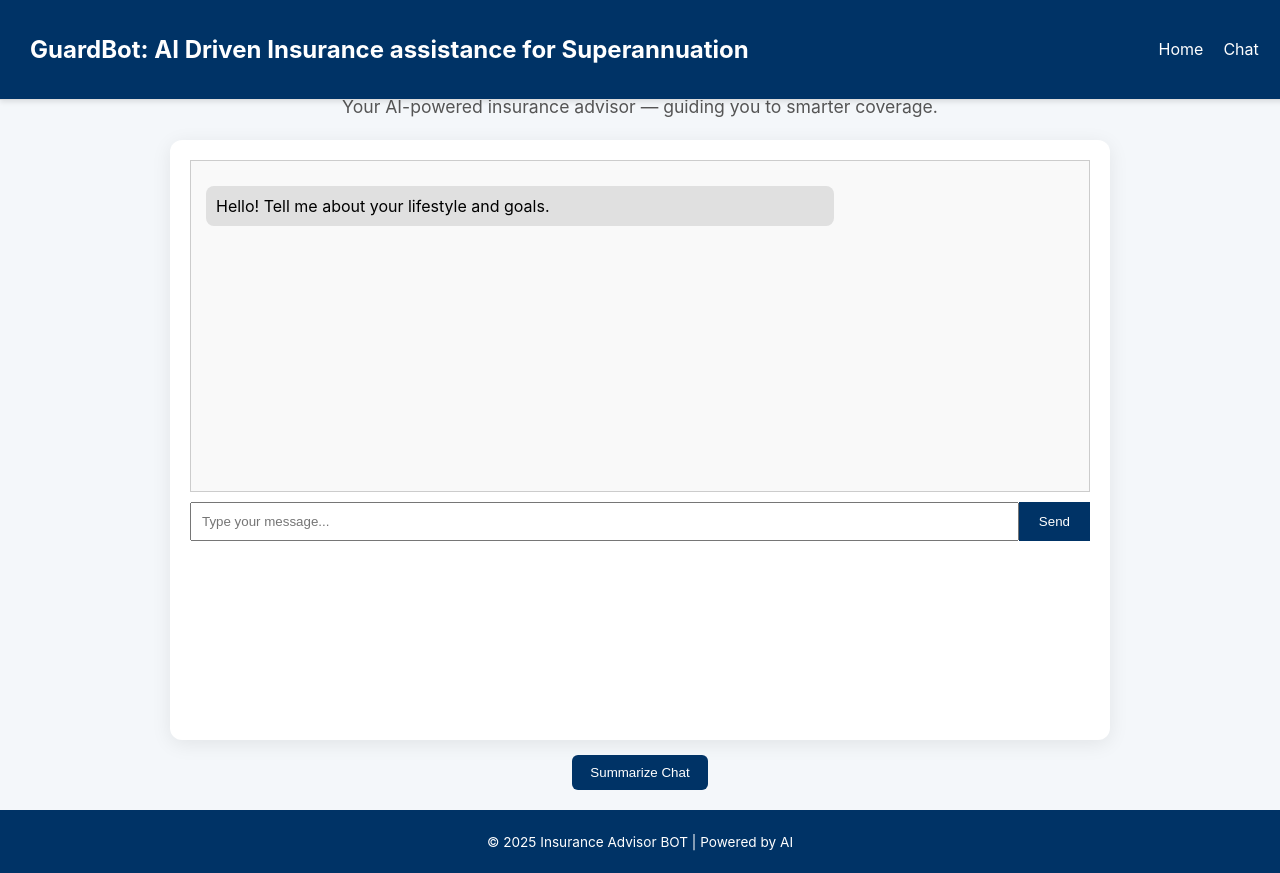
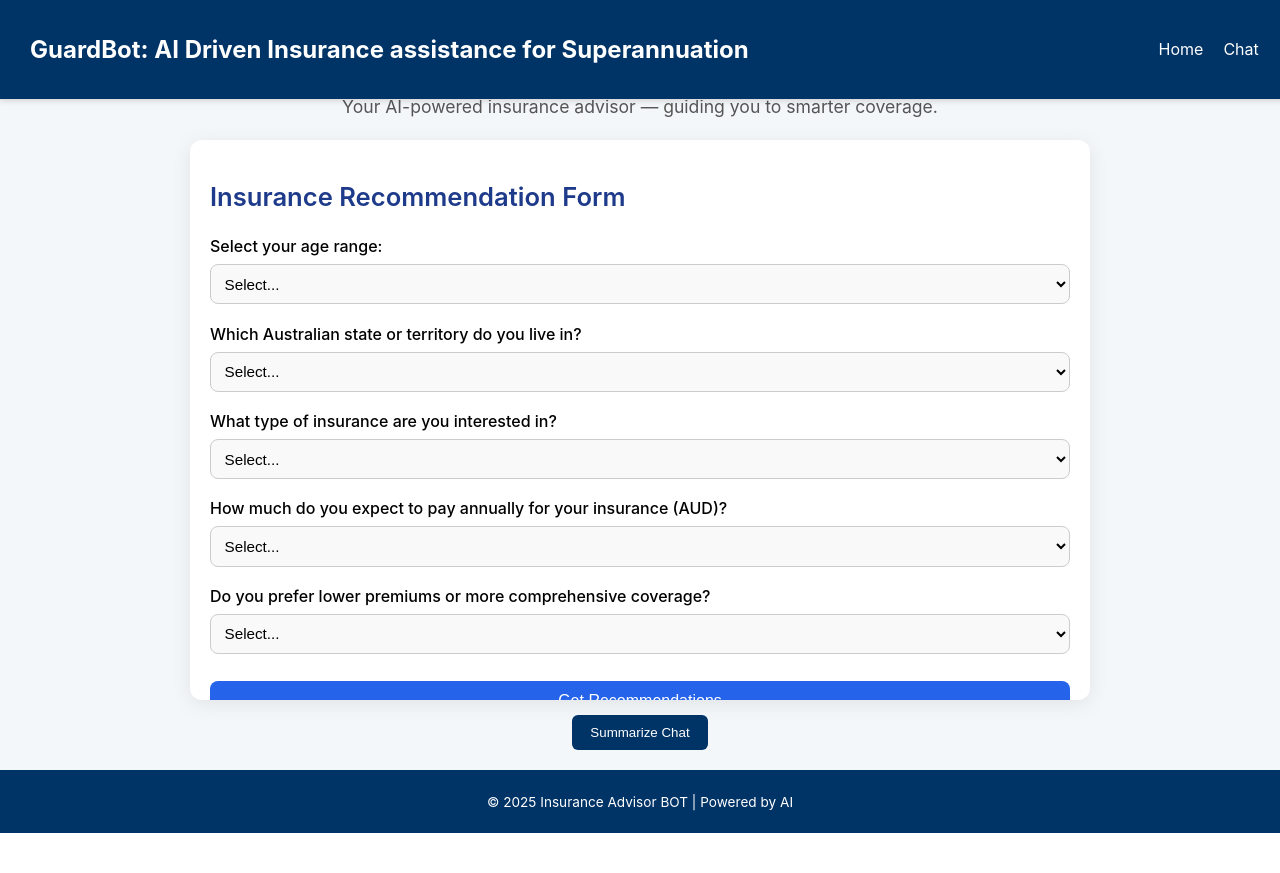
Before and after one commit to DrishttiNarwal/MUFG-Hackathon, a React (Create React App) app in the folder Frontend/mugfhackathon-app/: page /chat in a window 1280 px wide. After the commit the page ends 833 px from the top, so only its background shows below. Built offline with nearby package versions, Linux system fonts and the light colour scheme.

Commit message:
Added a form UI for Chatbot page with add on insuarance policy with fee

```diff
--- /dev/null
+++ b/Frontend/mugfhackathon-app/src/components/Chatbot.css
@@ -0,0 +1,86 @@
+html, body {
+  height: 100%;
+  margin: 0;
+  padding: 0;
+}
+
+.chatbot-container {
+  display: flex;
+  flex-direction: column;
+  justify-content: flex-start;
+  max-width: 600px;
+  margin: auto;
+  background: #fff;
+  border-radius: 12px;
+  box-shadow: 0 4px 10px rgba(0,0,0,0.08);
+  padding: 2rem;
+  height: 90vh; /* occupy most of the screen height */
+  overflow-y: auto; /* scroll if needed */
+  box-sizing: border-box;
+}
+
+.chatbot-title {
+  font-size: 1.6rem;
+  font-weight: 600;
+  margin-bottom: 1.5rem;
+  color: #1e3a8a;
+}
+
+.chatbot-subtitle {
+  font-size: 1.4rem;
+  font-weight: 500;
+  margin-bottom: 1rem;
+}
+
+.chatbot-field {
+  margin-bottom: 1.2rem;
+}
+
+.chatbot-label {
+  display: block;
+  font-weight: 500;
+  margin-bottom: 0.5rem;
+}
+
+.chatbot-input {
+  width: 100%;
+  padding: 0.6rem;
+  border: 1px solid #ccc;
+  border-radius: 8px;
+  background: #f9f9f9;
+  font-size: 0.95rem;
+}
+
+.chatbot-button {
+  display: inline-block;
+  background-color: #2563eb;
+  color: white;
+  padding: 0.7rem 1.5rem;
+  border-radius: 8px;
+  border: none;
+  font-size: 1rem;
+  font-weight: 500;
+  cursor: pointer;
+  transition: background 0.2s ease;
+  margin-top: 0.5rem;
+}
+
+.chatbot-button:hover {
+  background-color: #1e40af;
+}
+
+.chatbot-error {
+  color: #dc2626;
+  font-size: 0.85rem;
+  margin-top: 0.3rem;
+}
+
+/* Make scrollbars prettier */
+.chatbot-container::-webkit-scrollbar {
+  width: 6px;
+}
+
+.chatbot-container::-webkit-scrollbar-thumb {
+  background-color: rgba(0,0,0,0.2);
+  border-radius: 4px;
+}
--- a/Frontend/mugfhackathon-app/src/components/Chatbot.js
+++ b/Frontend/mugfhackathon-app/src/components/Chatbot.js
@@ -1,69 +1,124 @@
 import React, { useState } from "react";
 import RecommendationCard from "./RecommendationCard";
+import "./Chatbot.css";
 
 export default function Chatbot() {
-  const [messages, setMessages] = useState([
-    { sender: "bot", text: "Hello! Tell me about your lifestyle and goals." }
-  ]);
-  const [input, setInput] = useState("");
+  const steps = [
+    { key: "age", question: "Select your age range:", type: "dropdown", options: ["18-30", "31-50", "51+"], required: true },
+    { key: "state", question: "Which Australian state or territory do you live in?", type: "dropdown", options: ["ACT", "NSW", "NT", "QLD", "SA", "TAS", "VIC", "WA"], required: true },
+    { key: "insuranceType", question: "What type of insurance are you interested in?", type: "dropdown", options: ["Health", "Life", "Home", "Travel"], required: true },
+    { key: "annualPremium", question: "How much do you expect to pay annually for your insurance (AUD)?", type: "dropdown", options: ["$0 – $1000", "$1001 – $2500", "$2501 – $5000", "$5000+"], required: true },
+    { key: "preference", question: "Do you prefer lower premiums or more comprehensive coverage?", type: "dropdown", options: ["Lower Premiums", "Balanced", "Comprehensive Coverage"], required: false },
+    {
+      key: "addons",
+      question: "Do you want to add Dental cover?",
+      type: "dropdown",
+      options: ["Yes", "No"],
+      condition: (data) => data.insuranceType === "Health",
+      required: true
+    }
+  ];
+
+  const [formData, setFormData] = useState({});
   const [recommendations, setRecommendations] = useState([]);
+  const [errors, setErrors] = useState({});
 
-  const handleSend = () => {
-    if (!input.trim()) return;
+  const handleChange = (key, value) => {
+    setFormData(prev => ({ ...prev, [key]: value }));
+    setErrors(prev => ({ ...prev, [key]: "" }));
+  };
 
-    const newMessages = [...messages, { sender: "user", text: input }];
-    setMessages(newMessages);
-    setInput("");
+  const validateForm = () => {
+    let newErrors = {};
+    steps.forEach(step => {
+      if (step.required) {
+        if (step.condition && !step.condition(formData)) return;
+        if (!formData[step.key]) {
+          newErrors[step.key] = "This field is required";
+        }
+      }
+    });
+    setErrors(newErrors);
+    return Object.keys(newErrors).length === 0;
+  };
 
-    setTimeout(() => {
-      const botReply =
-        "Based on your input, here are some insurance plans you may like:";
-      setMessages([...newMessages, { sender: "bot", text: botReply }]);
-      setRecommendations([
-  {
-    name: "Life Gold Protection Plan",
-    desc: "Upgrades your basic life insurance to a Gold-tier plan, ensuring higher payout and better coverage for your family in case of unforeseen events.",
-    price: "AUD 250/month"
-  },
-  {
-    name: "Family Health Premium Plan",
-    desc: "Comprehensive health insurance for you, your spouse, and children — covering hospital stays, surgeries, and preventive care.",
-    price: "AUD 180/month"
-  },
-   {
-    name: "Travel Annual Cover Plan",
-    desc: "Annual family travel insurance covering medical emergencies, cancellations, and also lost luggage for domestic and overseas trips for family.",
-    price: "AUD 50/month"
-  }
-]
-);
-    }, 1000);
+  const handleSubmit = () => {
+    if (!validateForm()) return;
+    generateRecommendations(formData);
+  };
+
+  const generateRecommendations = (data) => {
+    let recs = [];
+
+    if (data.insuranceType === "Health") {
+      recs.push({
+        name: "Standard Health Plan",
+        desc: "Covers hospital stays, surgeries, and preventive care.",
+        price: "AUD 180/month"
+      });
+      if (data.addons === "Yes") {
+        recs.push({
+          name: "Dental Add-on",
+          desc: "Covers dental checkups, cleanings, and emergency dental work.",
+          price: "+ AUD 20/month"
+        });
+      }
+    } else if (data.insuranceType === "Life") {
+      recs.push({
+        name: "Gold Life Plan",
+        desc: "High payout and comprehensive coverage.",
+        price: "AUD 250/month"
+      });
+    } else if (data.insuranceType === "Home") {
+      recs.push({
+        name: "Home Protection Standard",
+        desc: "Covers property damage, theft, and liability.",
+        price: "AUD 200/month"
+      });
+    } else if (data.insuranceType === "Travel") {
+      recs.push({
+        name: "Annual Travel Cover",
+        desc: "Medical emergencies, trip cancellations, lost luggage.",
+        price: "AUD 50/month"
+      });
+    }
+
+    setRecommendations(recs);
   };
 
   return (
-    <div className="chat-container">
-      <div className="chat-box">
-        {messages.map((msg, i) => (
-          <div
-            key={i}
-            className={`message ${msg.sender === "user" ? "user" : "bot"}`}
-          >
-            {msg.text}
-          </div>
-        ))}
-      </div>
-      <div className="chat-input">
-        <input
-          type="text"
-          value={input}
-          onChange={(e) => setInput(e.target.value)}
-          placeholder="Type your message..."
-        />
-        <button onClick={handleSend}>Send</button>
-      </div>
-
-      {recommendations.length > 0 && (
-        <div className="recommendations">
+    <div className="chatbot-container">
+      {recommendations.length === 0 ? (
+        <>
+          <h2 className="chatbot-title">Insurance Recommendation Form</h2>
+          {steps.map((step, idx) => {
+            if (step.condition && !step.condition(formData)) return null;
+            return (
+              <div key={idx} className="chatbot-field">
+                <label className="chatbot-label">{step.question}</label>
+                {step.type === "dropdown" && (
+                  <select
+                    value={formData[step.key] || ""}
+                    onChange={(e) => handleChange(step.key, e.target.value)}
+                    className="chatbot-input"
+                  >
+                    <option value="">Select...</option>
+                    {step.options.map((opt, i) => (
+                      <option key={i} value={opt}>{opt}</option>
+                    ))}
+                  </select>
+                )}
+                {errors[step.key] && <p className="chatbot-error">{errors[step.key]}</p>}
+              </div>
+            );
+          })}
+          <button onClick={handleSubmit} className="chatbot-button">
+            Get Recommendations
+          </button>
+        </>
+      ) : (
+        <div>
+          <h3 className="chatbot-subtitle">Recommended Plans for You:</h3>
           {recommendations.map((rec, idx) => (
             <RecommendationCard key={idx} {...rec} />
           ))}
--- a/Frontend/mugfhackathon-app/src/pages/Export.js
+++ b/Frontend/mugfhackathon-app/src/pages/Export.js
@@ -9,12 +9,14 @@ export default function Export() {
 
   // Dummy summary (replace later with actual state/context data)
   const summaryText = `
-    GuardBot Conversation Summary:
-    - User discussed insurance needs for retirement planning.
-    - Recommended Life Insurance with Income Protection.
-    - Suggested premium adjustment based on lifestyle.
-    - Provided risk analysis and future premium projection.
-  `;
+  GuardBot Conversation Summary:
+  - The user, aged approximately 31, is seeking Health Insurance coverage.
+  - Selected a Standard Health Plan with an additional Dental cover add-on.
+  - Annual premium budget specified at approximately AUD 2,500.
+  - Recommended a balanced coverage plan to optimise both cost efficiency and benefits.
+  - Provided a detailed explanation of add-on advantages and a comprehensive breakdown of projected monthly costs.
+`;
+
 
   const downloadPDF = () => {
     const doc = new jsPDF();
```
Also changed, not shown: 1 other file (tests, documents, lock files or other folders).
